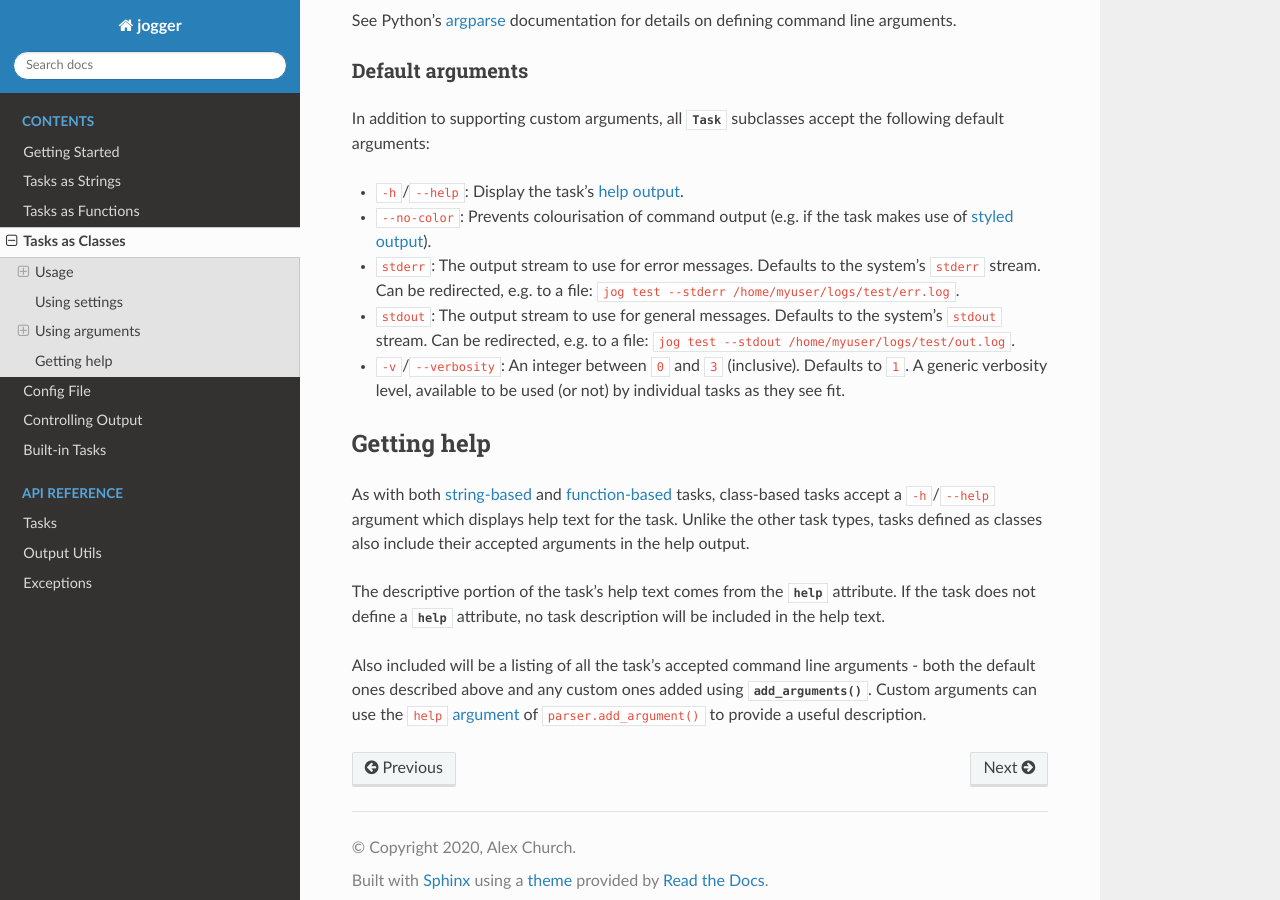
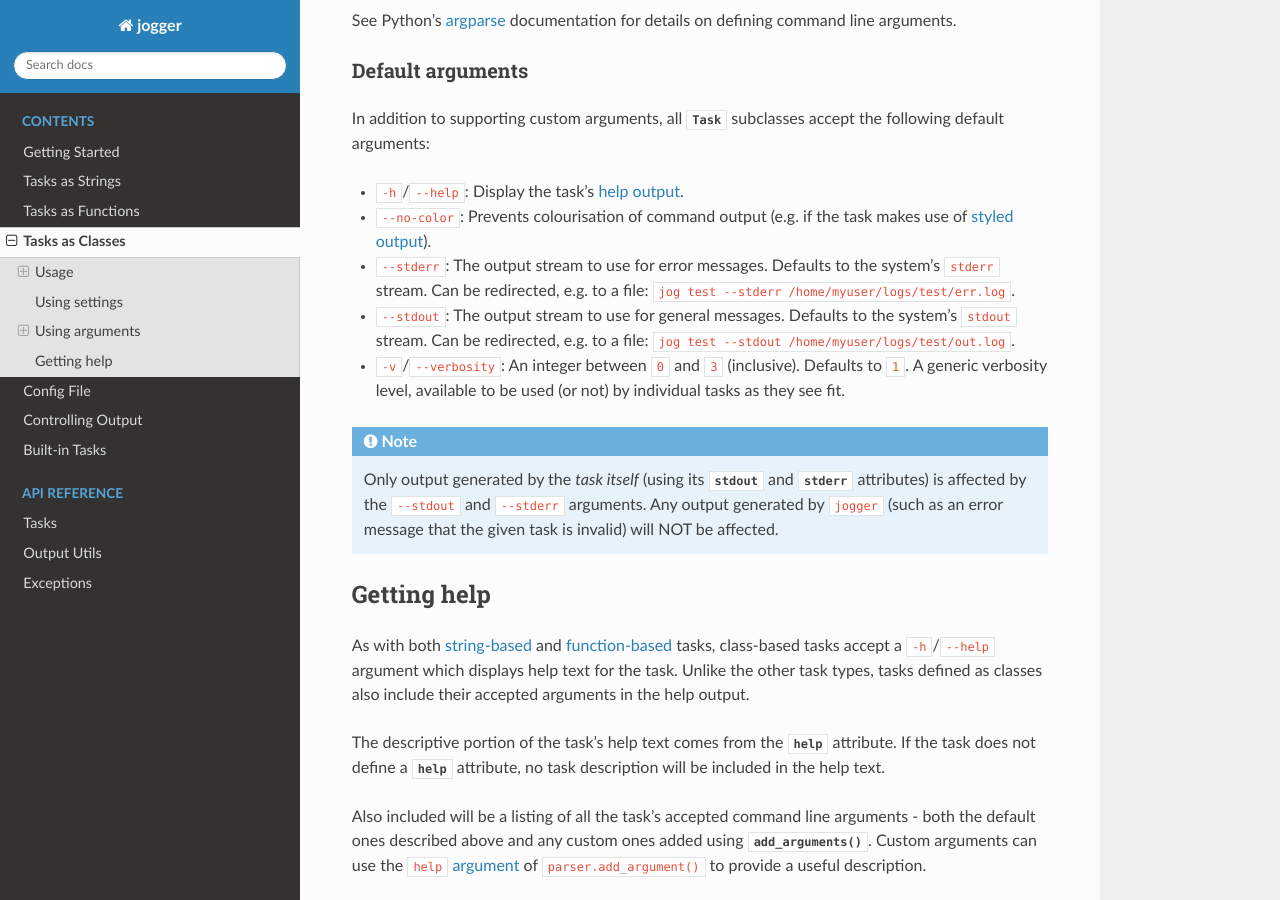
Before and after one commit to oogles/jog, a Sphinx documentation site: the page built from docs/topics/class_tasks.rst, in a window 1280 px wide and 900 px high, scrolled down 3999 px. Built offline with Sphinx 7.4.7 and the Read the Docs theme 2.0.0, drawn with Linux system fonts in a browser that asks for light colours.

Commit message:
Clarified documented usage of --stdout and --stderr arguments to class-based tasks.

```diff
--- a/docs/topics/class_tasks.rst
+++ b/docs/topics/class_tasks.rst
@@ -196,9 +196,13 @@ In addition to supporting custom arguments, all :class:`Task` subclasses accept
 
 * ``-h``/``--help``: Display the task's :ref:`help output <class_tasks_help>`.
 * ``--no-color``: Prevents colourisation of command output (e.g. if the task makes use of :ref:`styled output <output_styling>`).
-* ``stderr``: The output stream to use for error messages. Defaults to the system's ``stderr`` stream. Can be redirected, e.g. to a file: ``jog test --stderr /home/myuser/logs/test/err.log``.
-* ``stdout``: The output stream to use for general messages. Defaults to the system's ``stdout`` stream. Can be redirected, e.g. to a file: ``jog test --stdout /home/myuser/logs/test/out.log``.
+* ``--stderr``: The output stream to use for error messages. Defaults to the system's ``stderr`` stream. Can be redirected, e.g. to a file: ``jog test --stderr /home/myuser/logs/test/err.log``.
+* ``--stdout``: The output stream to use for general messages. Defaults to the system's ``stdout`` stream. Can be redirected, e.g. to a file: ``jog test --stdout /home/myuser/logs/test/out.log``.
 * ``-v``/``--verbosity``: An integer between ``0`` and ``3`` (inclusive). Defaults to ``1``. A generic verbosity level, available to be used (or not) by individual tasks as they see fit.
+
+.. note::
+
+    Only output generated by the *task itself* (using its :attr:`~Task.stdout` and :attr:`~Task.stderr` attributes) is affected by the ``--stdout`` and ``--stderr`` arguments. Any output generated by ``jogger`` (such as an error message that the given task is invalid) will NOT be affected.
 
 
 .. _class_tasks_help:
```
